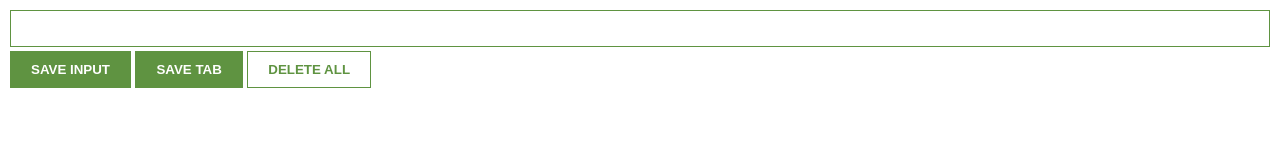
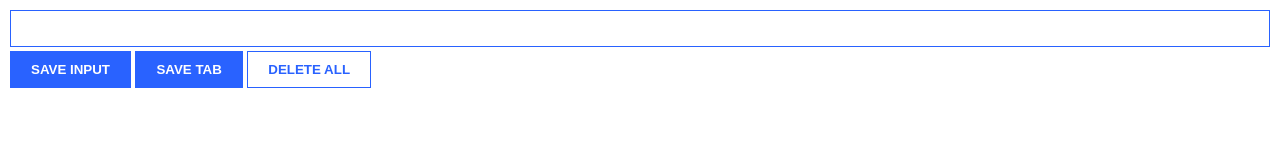
Before and after one commit to yuvraj-timalsina/links-tracker, a browser extension: page index.html in a window 1280 px wide. Drawn offline with Linux system fonts and the light colour scheme.

Commit message:
Enhancements

```diff
--- a/index.css
+++ b/index.css
@@ -9,21 +9,22 @@ input {
     width: 100%;
     padding: 10px;
     box-sizing: border-box;
-    border: 1px solid #5f9341;
+    border: 1px solid #2962ff;
     margin-bottom: 4px;
 }
 
 button {
-    background: #5f9341;
+    background: #2962ff;
     color: white;
     padding: 10px 20px;
-    border: 1px solid #5f9341;
+    border: 1px solid #2962ff;
     font-weight: bold;
+    cursor: pointer;
 }
 
 #delete-btn {
     background: white;
-    color: #5f9341
+    color: #2962ff
 }
 
 ul {
@@ -37,5 +38,5 @@ li {
 }
 
 a {
-    color: #5f9341;
+    color: #2962ff;
 }
```
Also changed, not shown: icon.png, manifest.json.
